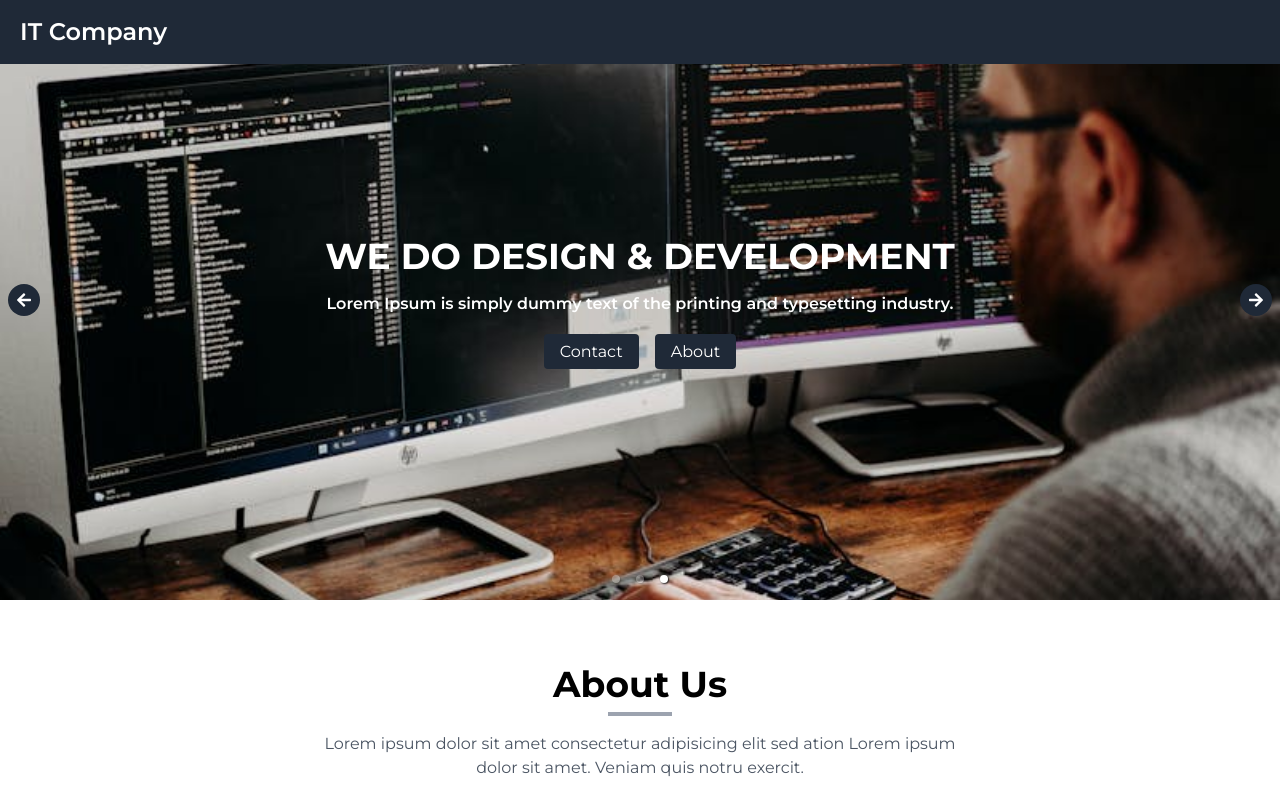
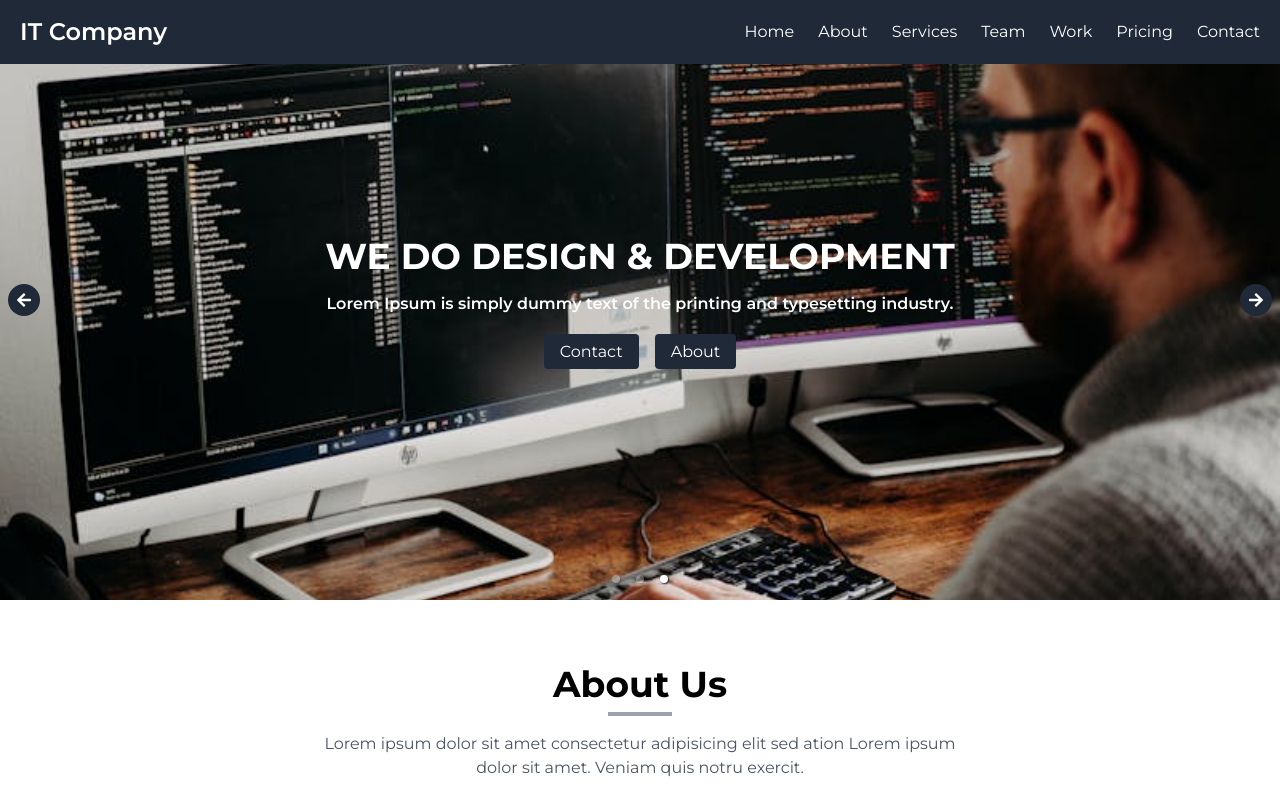
Before and after one commit to favourAyomikun/Tech-Company-Website, a Next.js app: page /landing-page in a window 1280 px wide. Shown: the top 800 px of the page. Built offline with nearby package versions, Linux system fonts and the light colour scheme.

Commit message:
working on the responsiveness

```diff
--- a/app/components/Navbar.jsx
+++ b/app/components/Navbar.jsx
@@ -5,19 +5,18 @@ import { FaBars } from "react-icons/fa";
 import Link from "next/link";
 
 export const Navbar = () => {
-  // set state to toggle navbar
+  // State to toggle navbar
   const [isOpen, setIsOpen] = useState(false);
 
   // Function to toggle the visibility of the navbar
   const toggleNavbar = () => {
-    // Toggle the state between open and closed
     setIsOpen(!isOpen);
   };
 
   return (
     <nav className="bg-gray-800 text-white py-4 fixed w-full z-50">
       <div className="container mx-auto flex justify-between px-5 items-center">
-        <Link href="/" className="text-lg sm:text-xl md:text-2xl font-semibold">
+        <Link href="/" className="text-xl md:text-2xl font-semibold">
           IT Company
         </Link>
         <button
@@ -27,48 +26,88 @@ export const Navbar = () => {
         >
           <FaBars />
         </button>
-        <div className={`lg:flex items-center ${isOpen ? "block" : "hidden"}`}>
+        {/* Navbar links for desktop view */}
+        <div className="hidden lg:flex items-center">
           <ul className="lg:flex lg:space-x-6 space-y-4 lg:space-y-0 text-base mt-4 lg:mt-0">
-            {/* Mobile view items */}
-            <li className={`lg:hidden ${isOpen ? "block" : "hidden"}`}>
-              <Link href="#home" className=" hover:text-blue-400">
+            <li>
+              <Link href="#home" className="hover:text-blue-400">
                 Home
               </Link>
             </li>
-            <li className={`lg:hidden ${isOpen ? "block" : "hidden"}`}>
-              <Link href="#about" className=" hover:text-blue-400">
+            <li>
+              <Link href="#about" className="hover:text-blue-400">
                 About
               </Link>
             </li>
-            <li className={`lg:hidden ${isOpen ? "block" : "hidden"}`}>
-              <Link href="#services" className=" hover:text-blue-400">
+            <li>
+              <Link href="#services" className="hover:text-blue-400">
                 Services
               </Link>
             </li>
-            <li className={`lg:hidden ${isOpen ? "block" : "hidden"}`}>
-              <Link href="#team" className=" hover:text-blue-400">
+            <li>
+              <Link href="#team" className="hover:text-blue-400">
                 Team
               </Link>
             </li>
-            <li className={`lg:hidden ${isOpen ? "block" : "hidden"}`}>
-              <Link href="#work" className=" hover:text-blue-400">
+            <li>
+              <Link href="#work" className="hover:text-blue-400">
                 Work
               </Link>
             </li>
-            <li className={`lg:hidden ${isOpen ? "block" : "hidden"}`}>
-              <Link href="#pricing" className=" hover:text-blue-400">
+            <li>
+              <Link href="#pricing" className="hover:text-blue-400">
                 Pricing
               </Link>
             </li>
-            <li className={`lg:hidden ${isOpen ? "block" : "hidden"}`}>
-              <Link href="#contact" className=" hover:text-blue-400">
+            <li>
+              <Link href="#contact" className="hover:text-blue-400">
                 Contact
               </Link>
             </li>
-            {/* End of mobile view items */}
           </ul>
         </div>
       </div>
+
+      {/* Mobile Navigation Links */}
+      <div className={`lg:hidden ${isOpen ? "block" : "hidden"} bg-gray-800`}>
+        <ul className="flex flex-col space-y-4 p-4">
+          <li>
+            <Link href="#home" className="hover:text-blue-400">
+              Home
+            </Link>
+          </li>
+          <li>
+            <Link href="#about" className="hover:text-blue-400">
+              About
+            </Link>
+          </li>
+          <li>
+            <Link href="#services" className="hover:text-blue-400">
+              Services
+            </Link>
+          </li>
+          <li>
+            <Link href="#team" className="hover:text-blue-400">
+              Team
+            </Link>
+          </li>
+          <li>
+            <Link href="#work" className="hover:text-blue-400">
+              Work
+            </Link>
+          </li>
+          <li>
+            <Link href="#pricing" className="hover:text-blue-400">
+              Pricing
+            </Link>
+          </li>
+          <li>
+            <Link href="#contact" className="hover:text-blue-400">
+              Contact
+            </Link>
+          </li>
+        </ul>
+      </div>
     </nav>
   );
-};
+}
```
